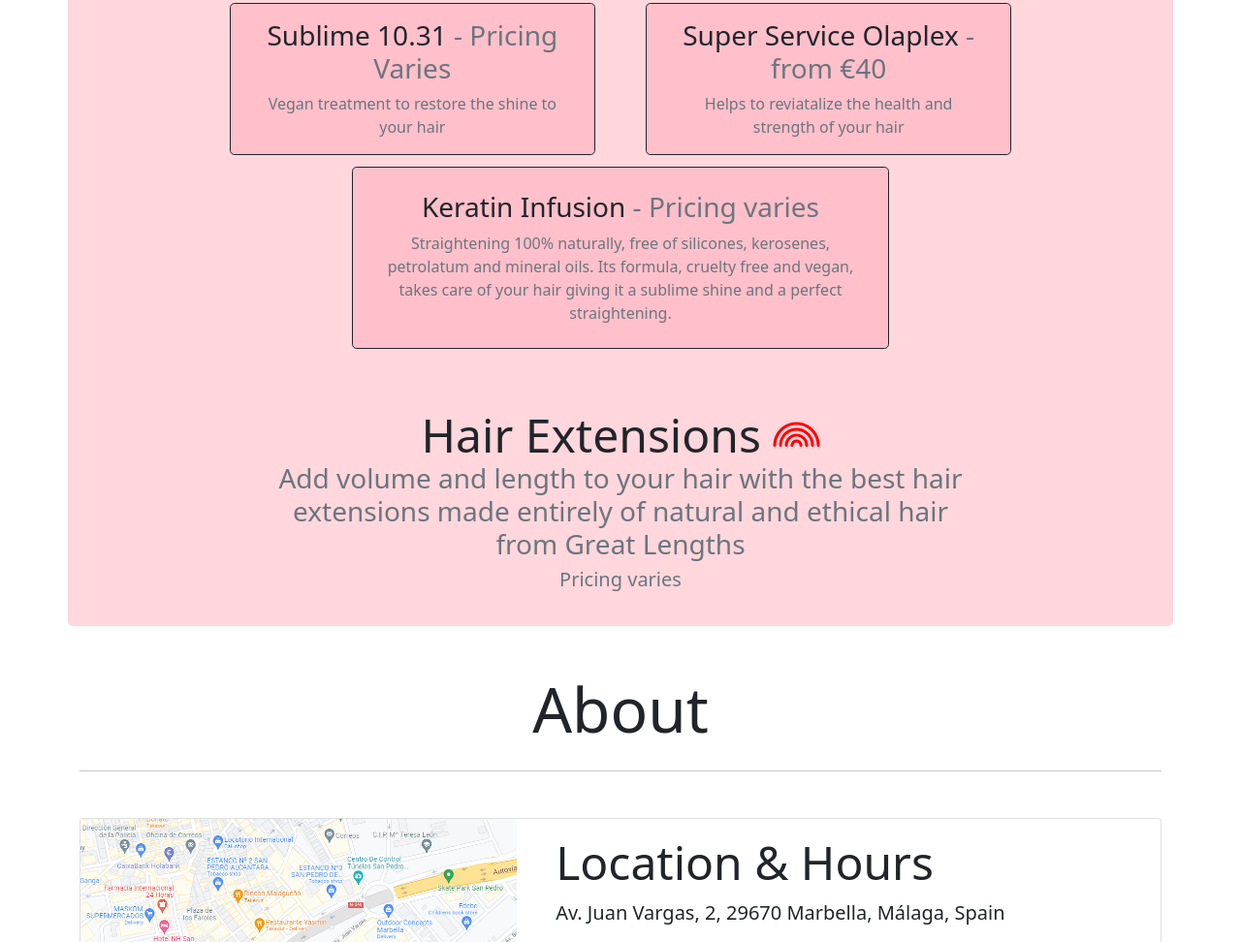
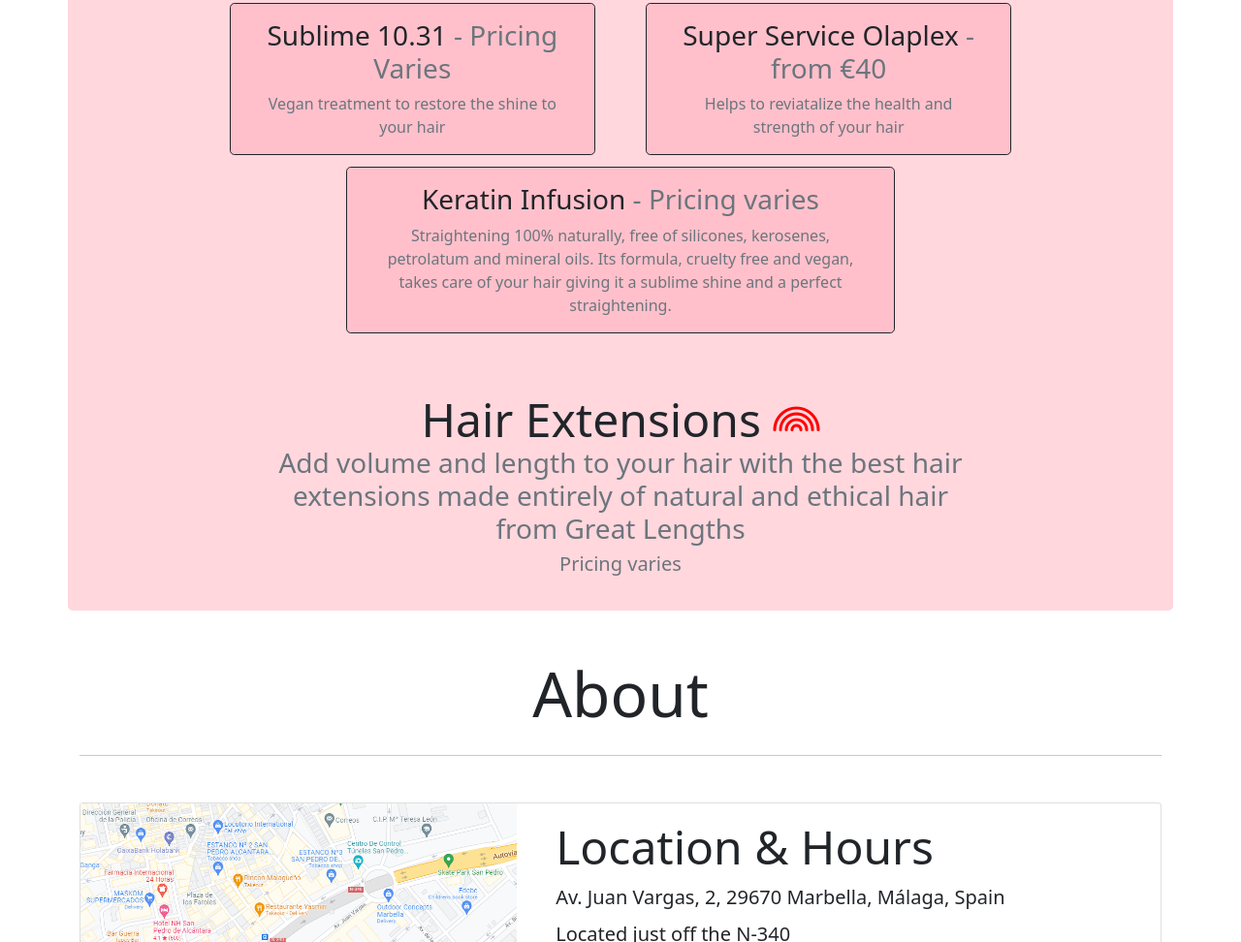
Before and after one commit to joshrudesill/jbsite, a plain HTML site: page index.html in a window 1280 px wide. Shown: the part 3121-4093 px from the top of the page at 97% size. Drawn offline with nearby package versions, Linux system fonts and the light colour scheme.

Commit message:
Update index.html

```diff
--- a/index.html
+++ b/index.html
@@ -382,8 +382,8 @@
                         </div>
                     </div>
             </div>
-            <div class="row-cols-1 mb-5 mx-auto mt-2">
-                <div class="col-10 col-md-6 text-center justify-content-center mx-auto rounded-3 p-2 border-1 border border-dark" style="background-color: pink;">
+            <div class="row row-cols-1 mb-5 mt-2">
+                <div class="col-10 col-md-6 text-center justify-content-center mx-auto rounded-3 border-1 border border-dark" style="background-color: pink;">
                     <div class="m-3">
                         <h3 class="eng">Keratin Infusion <span class="text-muted fw-light eng">- Pricing varies</span></h3>
                         <h3 class="sp">Keratin Infusion <span class="text-muted fw-light sp">- A consultar</span></h3>
```
